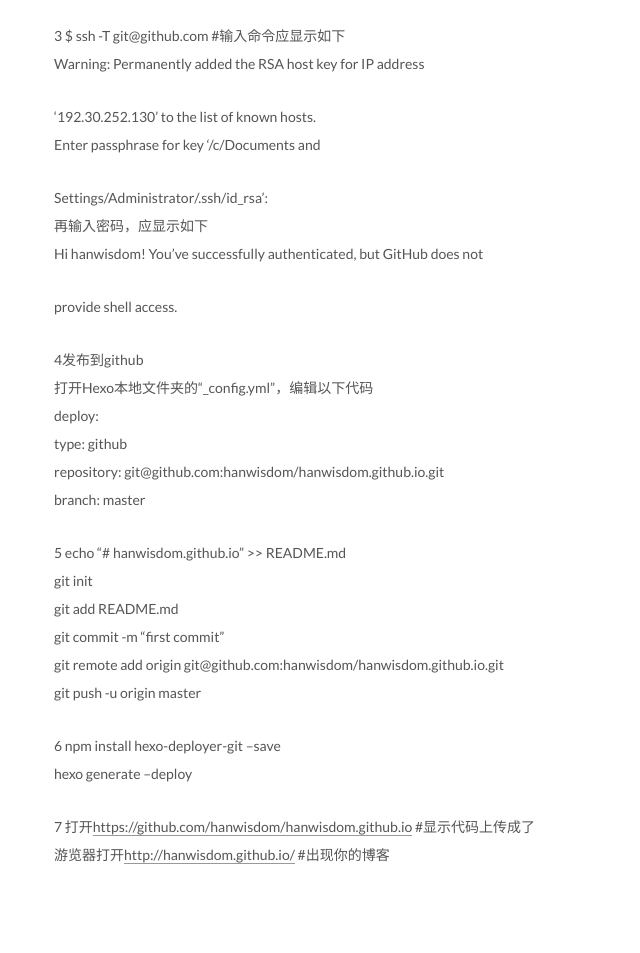
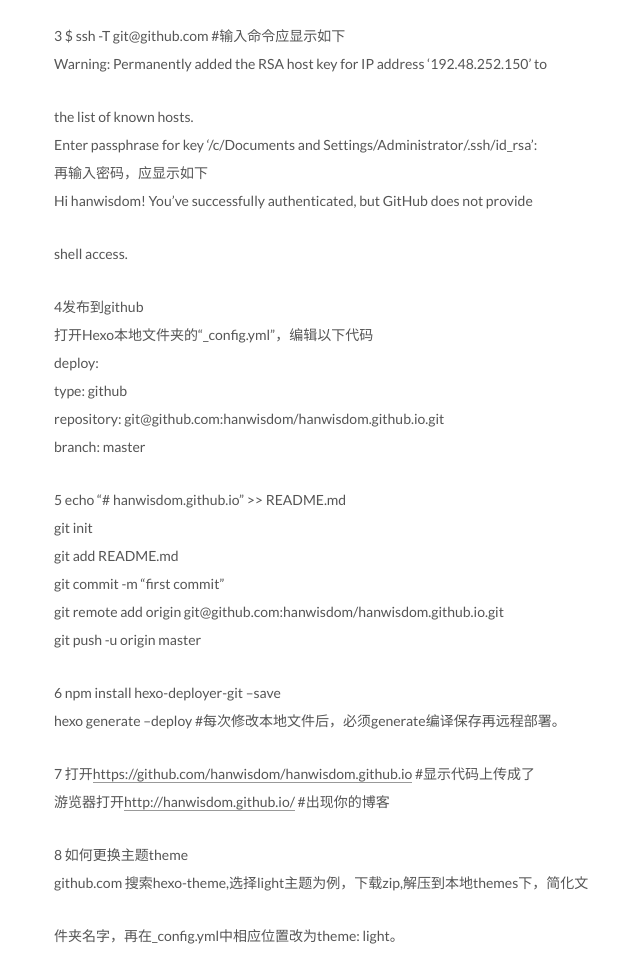
Before and after one commit to hanwisdom/hanwisdom.github.io, a plain HTML site: page 2016/02/03/new-post/index.html in a window 1280 px wide. Shown: the part 930-1883 px from the top of the page, without its empty margins (236-876 px from the left). Drawn offline with Linux system fonts and the light colour scheme.

Commit message:
Site updated: 2016-02-03 15:59:51

```diff
--- a/2016/02/03/new-post/index.html
+++ b/2016/02/03/new-post/index.html
@@ -63,7 +63,7 @@
 <meta property="og:url" content="http://yoursite.com/2016/02/03/new-post/index.html">
 <meta property="og:site_name" content="韩智慧的博客">
 <meta property="og:description" content="全局安装hexonpm install -g hexo #全局安装hexohexo init myblog #新建myblog文件夹，并初始化npm install #安装所需的所有hexo模块$ hexo new “My New Post” #新建博文 hexo n$ hexo server #启动本地4000端口服务器 hexo s$ hexo generate #编译生成静态HTML文件 h">
-<meta property="og:updated_time" content="2016-02-03T07:24:46.000Z">
+<meta property="og:updated_time" content="2016-02-03T07:59:14.000Z">
 <meta name="twitter:card" content="summary">
 <meta name="twitter:title" content="Hexo博客演示">
 <meta name="twitter:description" content="全局安装hexonpm install -g hexo #全局安装hexohexo init myblog #新建myblog文件夹，并初始化npm install #安装所需的所有hexo模块$ hexo new “My New Post” #新建博文 hexo n$ hexo server #启动本地4000端口服务器 hexo s$ hexo generate #编译生成静态HTML文件 h">
@@ -245,14 +245,15 @@
         <p>全局安装hexo<br>npm install -g hexo #全局安装hexo<br>hexo init myblog #新建myblog文件夹，并初始化<br>npm install #安装所需的所有hexo模块<br>$ hexo new “My New Post” #新建博文 hexo n<br>$ hexo server #启动本地4000端口服务器 hexo s<br>$ hexo generate #编译生成静态HTML文件 hexo g<br>$ hexo deploy #部署到远程网站 hexo d</p>
 <p>在Github<br>1 创建repository hanwisdom.github.io<br>SSH地址应为 git@github.com:hanwisdom/hanwisdom.github.io.git</p>
 <p>2 ssh-keygen -t rsa -C “$your_email”,一直按enter。 #SSH公钥私匙获取<br>  cd ~/.ssh #进入公私钥文件夹<br>  cat id_rsa.pub #直接显示公钥的全部字串码<br>  新建SSH公钥，把全部字串码复制到SSH公钥</p>
-<p>3 $ ssh -T git@github.com #输入命令应显示如下<br>Warning: Permanently added the RSA host key for IP address </p>
-<p>‘192.30.252.130’ to the list of known hosts.<br>Enter passphrase for key ‘/c/Documents and </p>
-<p>Settings/Administrator/.ssh/id_rsa’:<br>再输入密码，应显示如下<br>Hi hanwisdom! You’ve successfully authenticated, but GitHub does not </p>
-<p>provide shell access.</p>
+<p>3 $ ssh -T git@github.com #输入命令应显示如下<br>Warning: Permanently added the RSA host key for IP address ‘192.48.252.150’ to </p>
+<p>the list of known hosts.<br>Enter passphrase for key ‘/c/Documents and Settings/Administrator/.ssh/id_rsa’:<br>再输入密码，应显示如下<br>Hi hanwisdom! You’ve successfully authenticated, but GitHub does not provide </p>
+<p>shell access.</p>
 <p>4发布到github<br>打开Hexo本地文件夹的“_config.yml”，编辑以下代码<br>deploy:<br>    type: github<br>    repository: git@github.com:hanwisdom/hanwisdom.github.io.git<br>    branch: master </p>
 <p>5 echo “# hanwisdom.github.io” &gt;&gt; README.md<br>  git init<br>  git add README.md<br>  git commit -m “first commit”<br>  git remote add origin git@github.com:hanwisdom/hanwisdom.github.io.git<br>  git push -u origin master</p>
-<p>6 npm install hexo-deployer-git –save<br>  hexo generate –deploy</p>
+<p>6 npm install hexo-deployer-git –save<br>  hexo generate –deploy #每次修改本地文件后，必须generate编译保存再远程部署。</p>
 <p>7 打开<a href="https://github.com/hanwisdom/hanwisdom.github.io" target="_blank" rel="external">https://github.com/hanwisdom/hanwisdom.github.io</a> #显示代码上传成了<br>  游览器打开<a href="http://hanwisdom.github.io/" target="_blank" rel="external">http://hanwisdom.github.io/</a> #出现你的博客</p>
+<p>8 如何更换主题theme<br>  github.com 搜索hexo-theme,选择light主题为例，下载zip,解压到本地themes下，简化文</p>
+<p>件夹名字，再在_config.yml中相应位置改为theme: light。</p>
 
 
     </div>
```
Also changed, not shown: index.html (+6 -5 lines).
